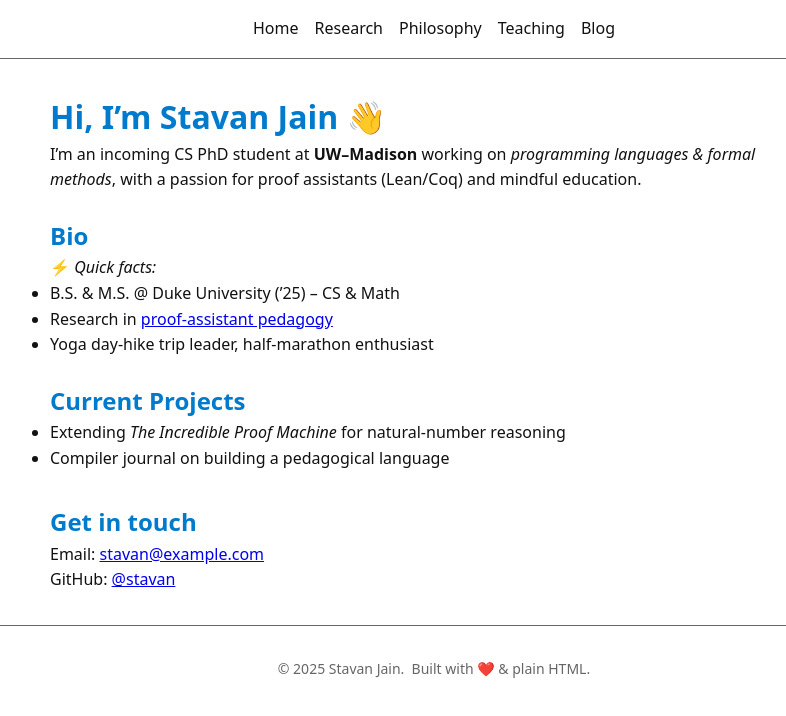
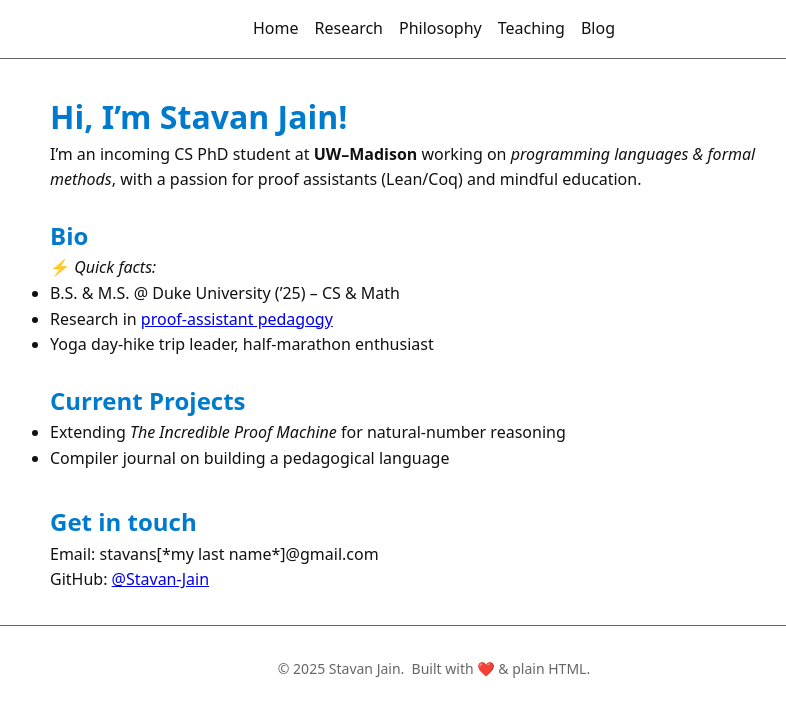
Before and after one commit to Stavan-Jain/PersonalWebsite, a plain HTML site: page index.html in a window 1280 px wide. Shown: the whole page, without its empty margins (206-992 px from the left). Drawn offline with Linux system fonts and the light colour scheme.

Commit message:
feat: add contact details

```diff
--- a/index.html
+++ b/index.html
@@ -17,7 +17,7 @@
     </nav>
   </header>
   <main>
-    <h1>Hi, I’m Stavan Jain 👋</h1>
+    <h1>Hi, I’m Stavan Jain!</h1>
     <p>I’m an incoming CS PhD student at <strong>UW–Madison</strong> working on <em>programming languages &amp; formal methods</em>, with a passion for proof assistants (Lean/Coq) and mindful education.</p>
 
     <h2>Bio</h2>
@@ -35,7 +35,7 @@
     </ul>
 
     <h2 class="mt-lg">Get in touch</h2>
-    <p>Email: <a href="mailto:stavan@example.com">stavan@example.com</a><br>GitHub: <a href="https://github.com/stavan">@stavan</a></p>
+    <p>Email: <a>stavans[*my last name*]@gmail.com</a><br>GitHub: <a href="https://github.com/Stavan-Jain">@Stavan-Jain</a></p>
   </main>
   <footer>
     © <span id="year"></span> Stavan Jain.  Built with ❤️ &amp; plain HTML.
```
